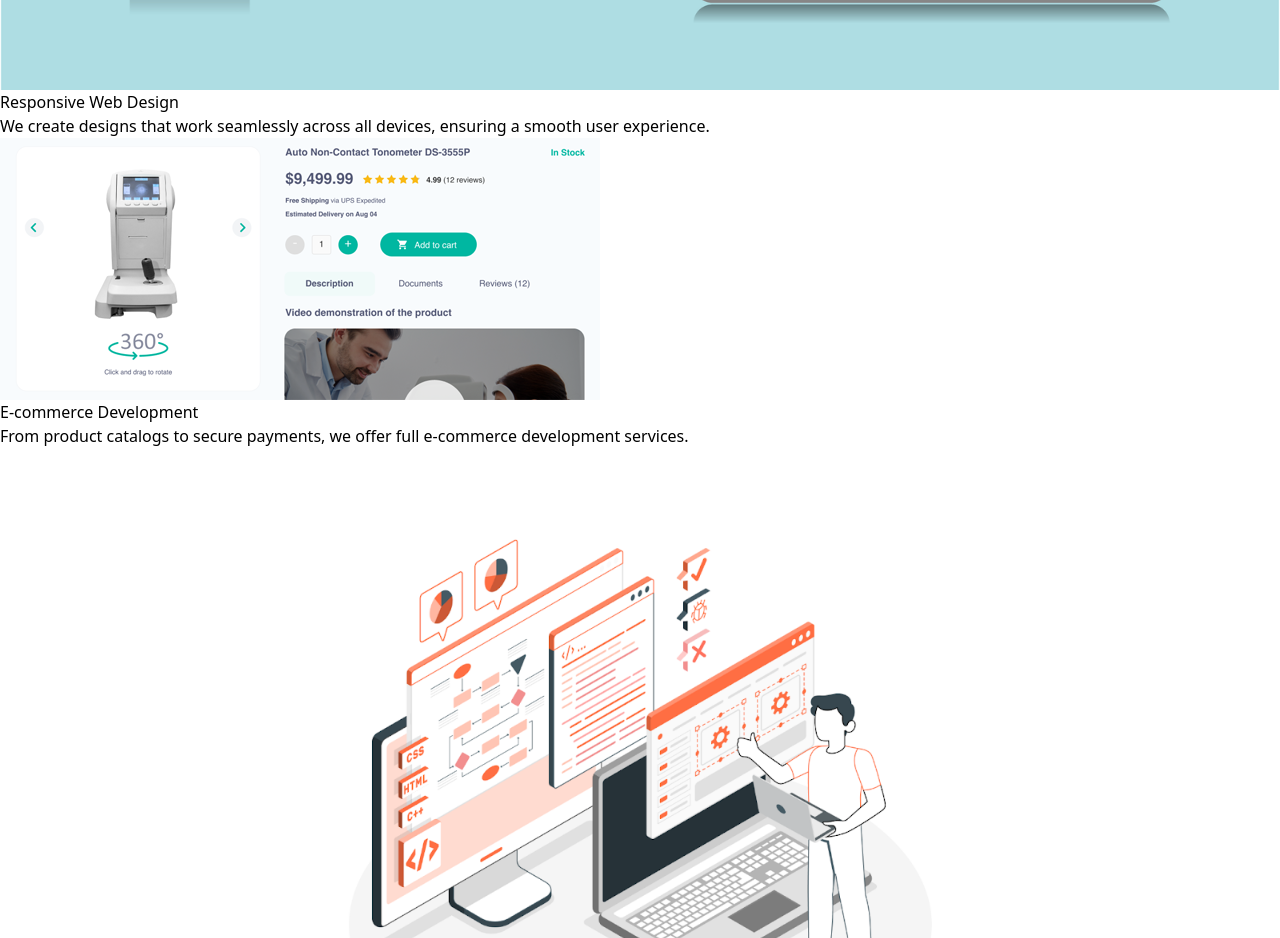
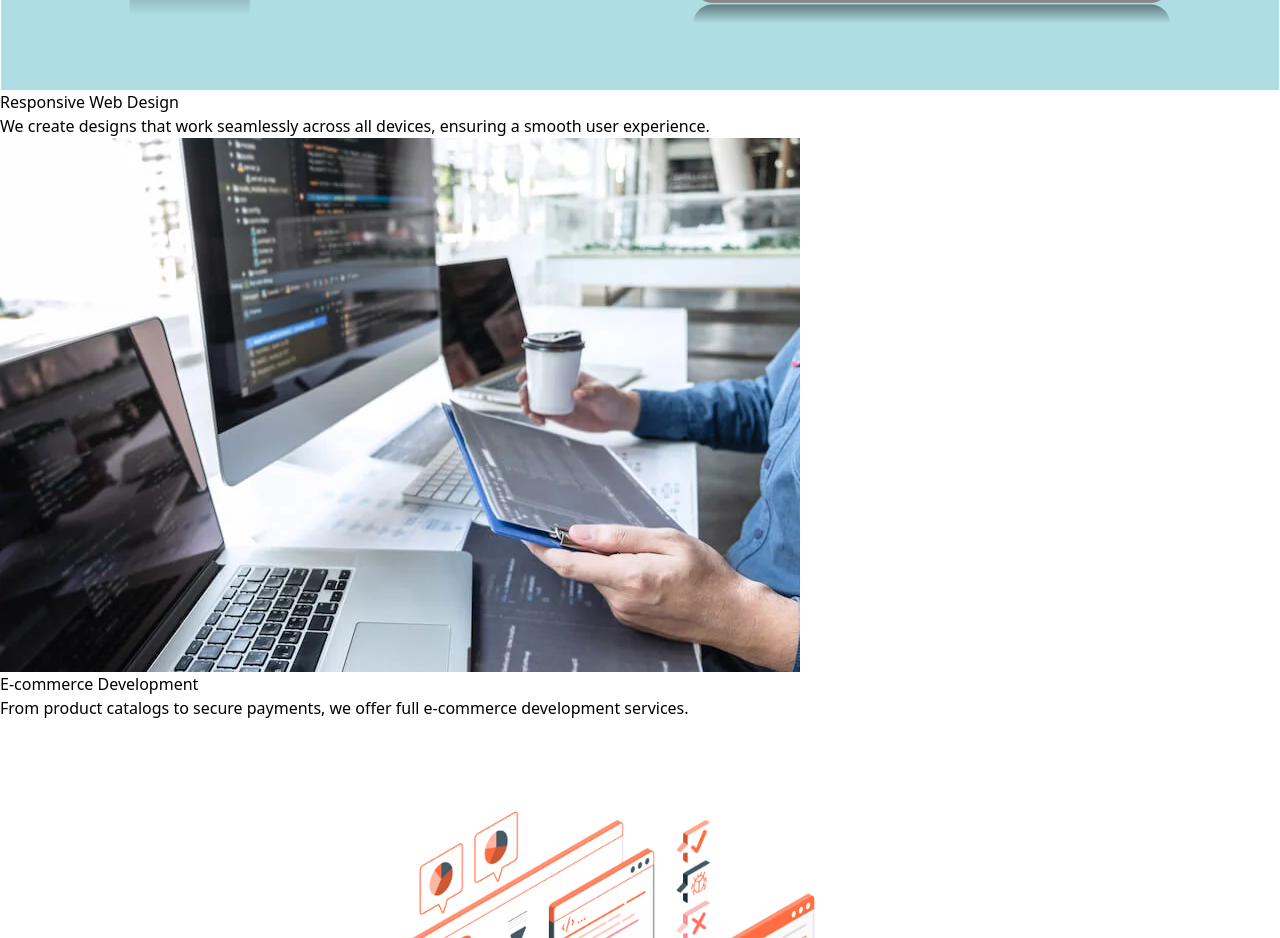
Before and after one commit to yash9933/MicroWeb, a React (Vite) app: page / in a window 1280 px wide. Shown: the part 1340-2278 px from the top of the page. Built offline with nearby package versions, Linux system fonts and the light colour scheme; the HTML template or start-up script is replaced by a standard one.

Commit message:
Images change

```diff
--- a/src/components/HomePage.jsx
+++ b/src/components/HomePage.jsx
@@ -69,7 +69,7 @@ export const HomePage = () => {
             {/* Service 2 */}
             <div className="space-y-4">
               <img
-                src="3.png"
+                src="web.webp"
                 alt="E-commerce Development"
                 className="w-full h-56 object-cover rounded-lg shadow-lg"
                 loading="lazy"
```
Also changed, not shown: public/web.webp (renamed from public/Benefits-of-Web-App-Development-Services-.webp).
